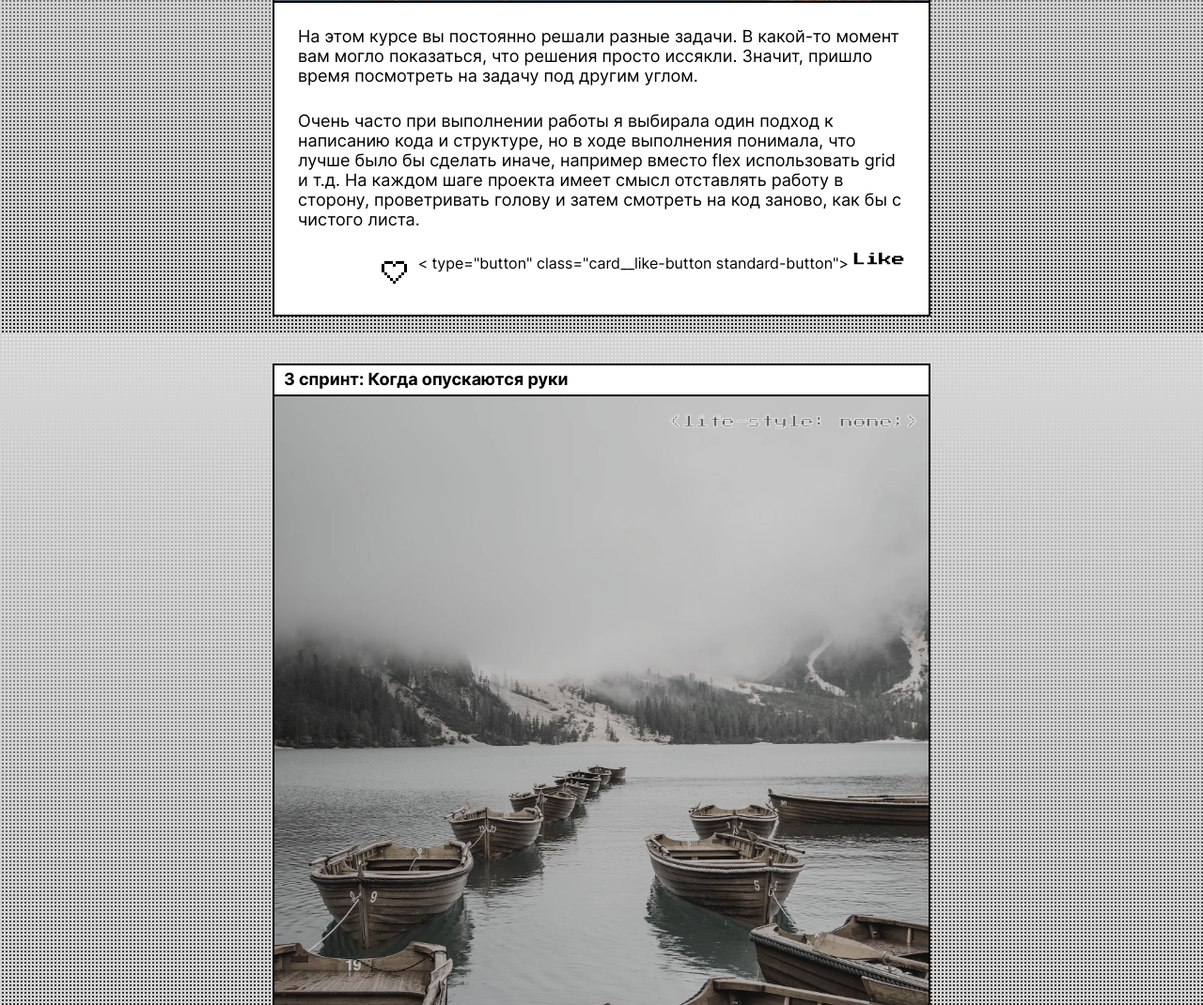
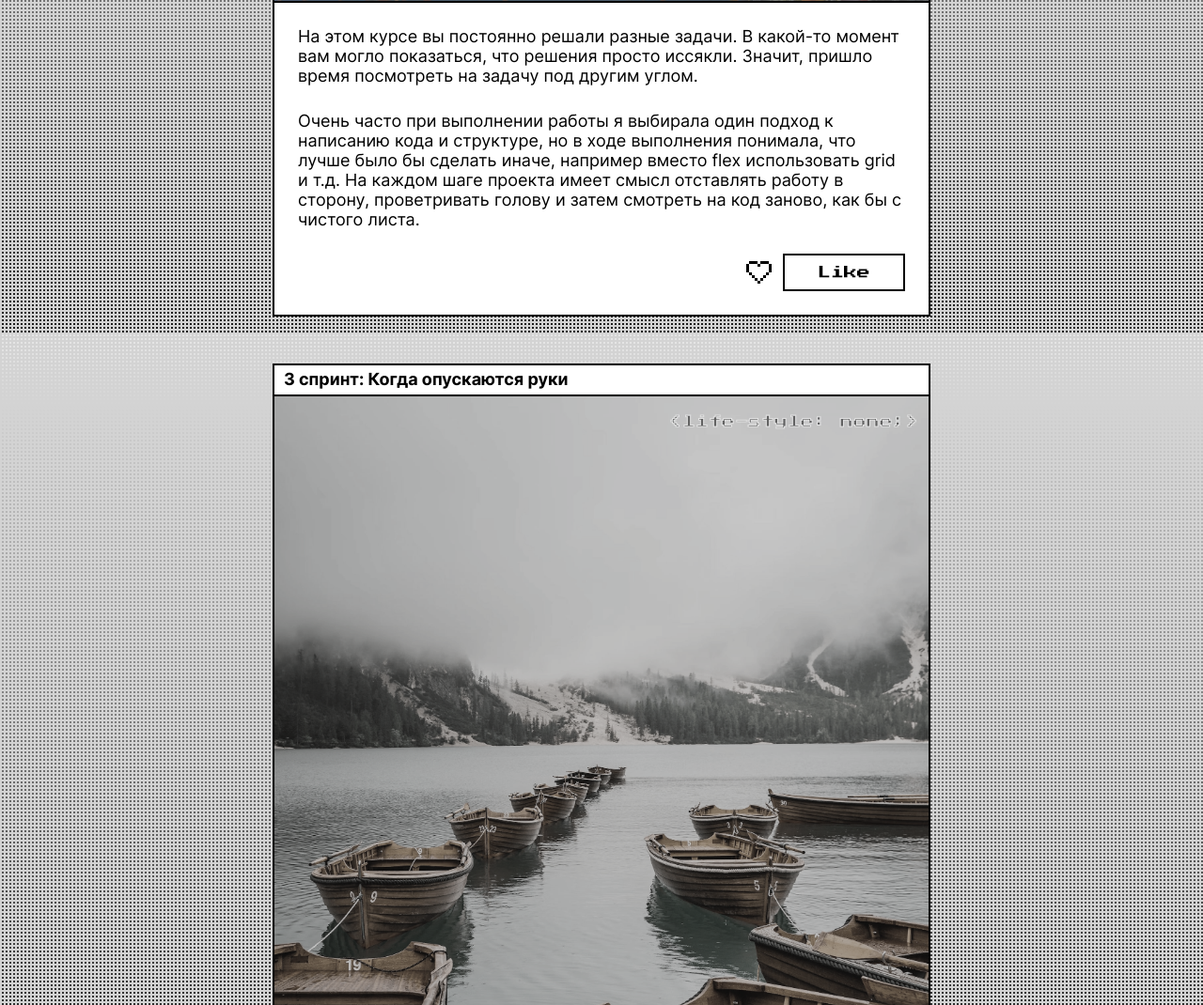
Before and after one commit to AlenaShark/zakrivayuschiy-teg-f, a plain HTML site: page index.html in a window 1280 px wide. Shown: the part 6846-7916 px from the top of the page at 94% size. Drawn offline with Linux system fonts and the light colour scheme.

Commit message:
Третья итерация(2.0)

```diff
--- a/index.html
+++ b/index.html
@@ -428,9 +428,9 @@
                   />
                 </svg>
               </button>
-              < type="button" class="card__like-button standard-button">
+              <button type="button" class="card__like-button standard-button">
                 <span class="button__text">Like</span>
-              </>
+              </button>
             </div>
           </div>
         </article>
```
